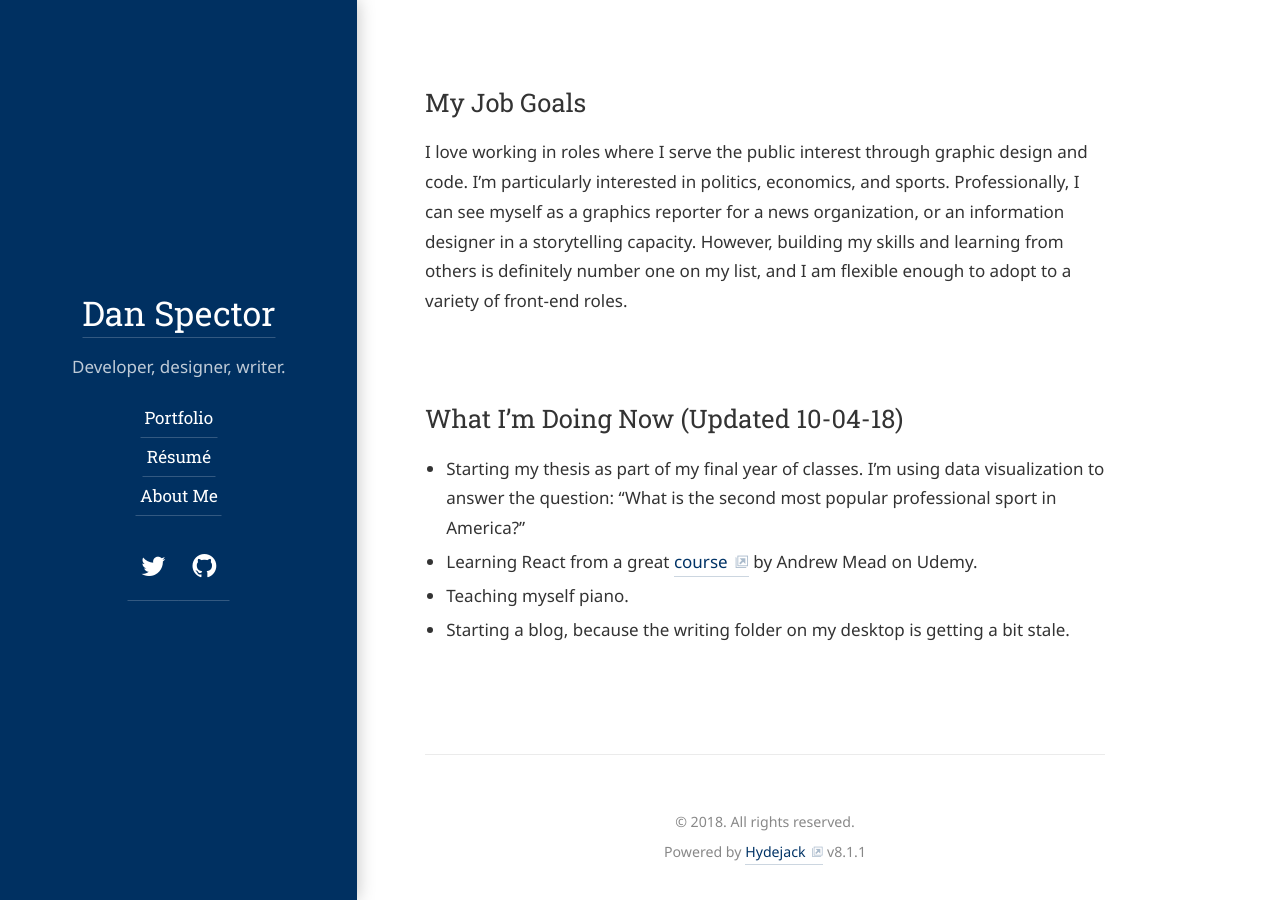
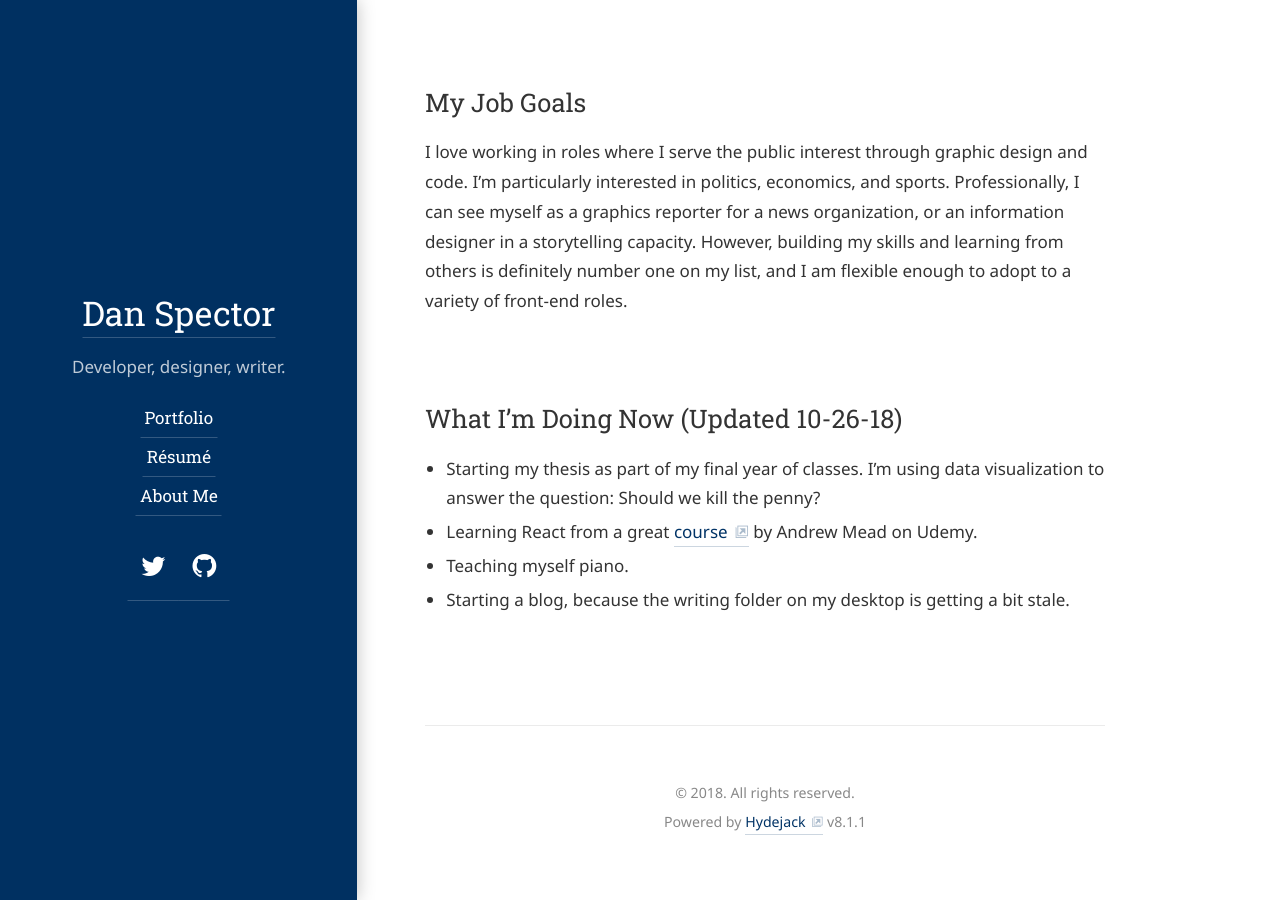
Before and after one commit to inspectordanno/inspectordanno.github.io, a Jekyll site: the page built from about.md, in a window 1280 px wide and 900 px high, scrolled down 1032 px. Built offline with Jekyll 4.4.1, drawn with Linux system fonts in a browser that asks for light colours; some web fonts are replaced.

Commit message:
updated WIDN

```diff
--- a/about.md
+++ b/about.md
@@ -20,8 +20,9 @@ I’m also a firm believer in the power of words. Writing is my therapy.
 ## My Job Goals
 I love working in roles where I serve the public interest through graphic design and code. I'm particularly interested in politics, economics, and sports. Professionally, I can see myself as a graphics reporter for a news organization, or an information designer in a storytelling capacity. However, building my skills and learning from others is definitely number one on my list, and I am flexible enough to adopt to a variety of front-end roles.
 
-## What I'm Doing Now (Updated 10-04-18)
-* Starting my thesis as part of my final year of classes. I'm using data visualization to answer the question: "What is the second most popular professional sport in America?"
+## What I'm Doing Now (Updated 10-26-18)
+* Starting my thesis as part of my final year of classes. I'm using data visualization to answer the question:
+Should we kill the penny?
 * Learning React from a great [course](https://www.udemy.com/react-2nd-edition/) by Andrew Mead on Udemy.
 * Teaching myself piano.
 * Starting a blog, because the writing folder on my desktop is getting a bit stale.
```
